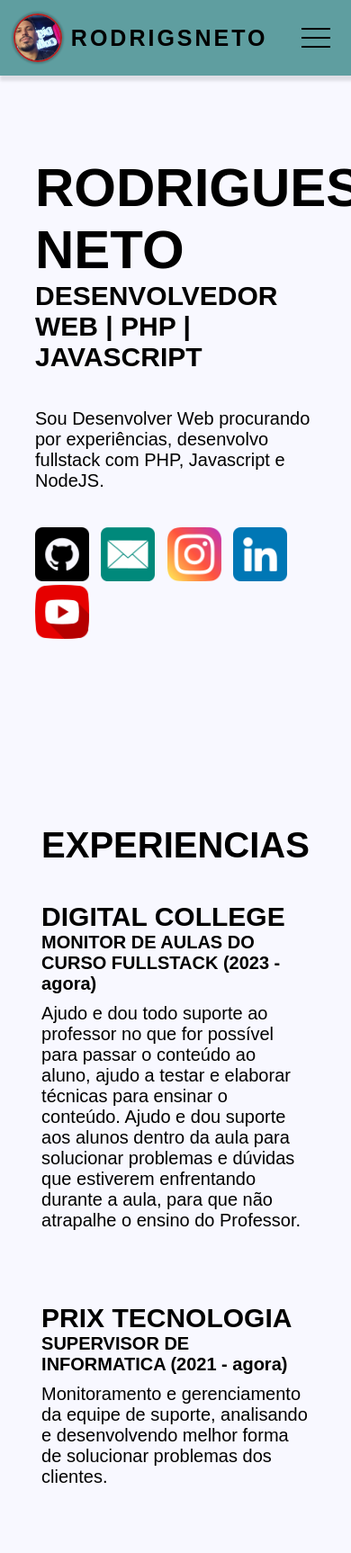
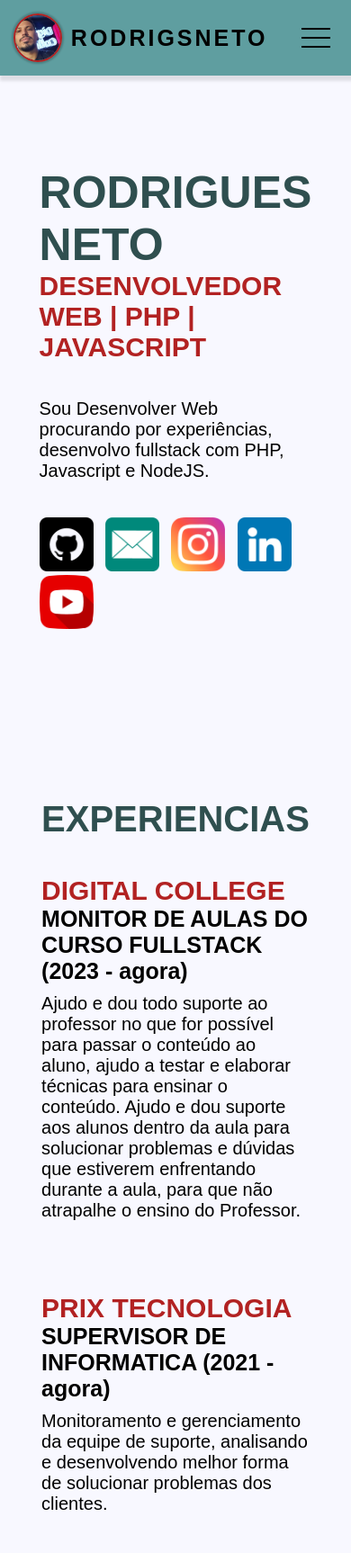
Before and after one commit to rodrigsneto/rodrigsneto.github.io, a plain HTML site: page index.html in a window 390 px wide. Shown: the top 1726 px of the page at 90% size. Drawn offline with Linux system fonts and the light colour scheme.

Commit message:
adjusting titles responsiveness

```diff
--- a/assets/css/sections.css
+++ b/assets/css/sections.css
@@ -37,11 +37,33 @@ section .container div{
     transition: 0.5s;
 }
 .section-body h2 {
-    font-size: 20px;
     margin-bottom: 10px;
     width: 100%;
 }
 
+.h1 {
+    font-size: 80px;
+}
+.h1.title {
+    color:darkslategray;
+}
+.h2 {
+    font-size: 60px;
+    color:darkslategray;
+}
+.h3 {
+    font-size: 40px;
+}
+.h4 {
+    font-size: 30px;
+    color: firebrick;
+}
+.h5 {
+    font-size: 25px;
+}
+.h6 {
+    font-size: 10px;
+}
 
 @media (max-width: 999px) {
     .section-link-buttons {
@@ -61,18 +83,6 @@ section .container div{
     .h2 {
         font-size: 40px;
     }
-    .h3 {
-        font-size: 40px;
-    }
-    .h4 {
-        font-size: 30px;
-    }
-    .h5 {
-        font-size: 25px;
-    }
-    .h6 {
-        font-size: 10px;
-    }
 
 }
 
@@ -85,3 +95,15 @@ section .container div{
     }
 
 }
+
+
+@media (max-width: 430px) {
+    .h1 {
+        font-size: 50px;
+    }
+    .h4 {
+        font-size: 30px;
+    }
+
+
+}
--- a/assets/css/style.css
+++ b/assets/css/style.css
@@ -12,22 +12,3 @@ body {
     height: 1080px;
     background-color:ghostwhite;
 }
-
-.h1 {
-    font-size: 80px;
-}
-.h2 {
-    font-size: 60px;
-}
-.h3 {
-    font-size: 40px;
-}
-.h4 {
-    font-size: 30px;
-}
-.h5 {
-    font-size: 25px;
-}
-.h6 {
-    font-size: 10px;
-}
--- a/index.html
+++ b/index.html
@@ -33,7 +33,7 @@
     <section class="section1" id="home">
         <div class="container">
             <div class="section-title">
-                <h1 class="h1">RODRIGUES NETO</h1>
+                <h1 class="h1 title">RODRIGUES NETO</h1>
                 <h2 class="h4">DESENVOLVEDOR WEB | PHP | JAVASCRIPT</h2>
             </div>
             <div class="section-text-body">Sou Desenvolver Web procurando por experiências, desenvolvo fullstack com PHP, Javascript e NodeJS.</div>
@@ -86,7 +86,7 @@
                 <h2 class="h2">HABILIDADES</h2>
             </div>
             <div class="section-body">
-                <h2 class="h5">LINGUAGENS DE PROGRAMAÇÃO E FERRAMENTAS</h2><br/>
+                <h4 class="h4">LINGUAGENS DE PROGRAMAÇÃO E FERRAMENTAS</h4><br/>
                 <div class="section-link-buttons">
                     <a href="https://developer.mozilla.org/pt-BR/docs/Web/HTML"  target="_blank"><img src="assets/images/html5.png"></a>
                     <a href="https://developer.mozilla.org/pt-BR/docs/Web/CSS"  target="_blank"><img src="assets/images/css.png"></a>
```
Also changed, not shown: assets/css/footer.css (deleted).
